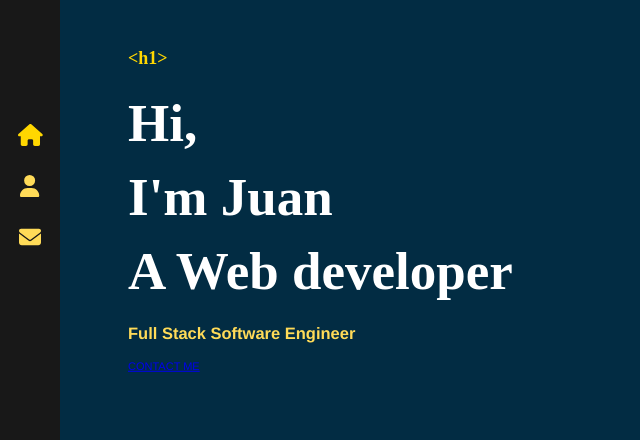
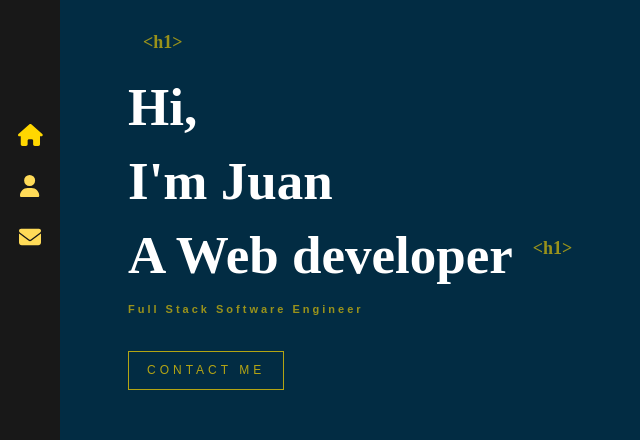
Before and after one commit to Ollerjuan/First-Portfolio, a React (Create React App) app in the folder react-portfolio/: page / in a window 1280 px wide. Shown: the part 170-610 px from the top of the page, without its empty margins (0-640 px from the left). Built offline with nearby package versions, Linux system fonts and the light colour scheme.

Commit message:
adding animation

```diff
--- /dev/null
+++ b/react-portfolio/src/components/AnimatedLetters/index.js
@@ -0,0 +1,16 @@
+import './index.scss'
+
+const AnimatedLetters = ({ letterClass, strArray, idx}) => {
+    return (
+        <span>
+            {
+                strArray.map((char, i) => (
+                    <span key={char + i} className={`${letterClass} _${i+idx} `}>
+                    {char}
+                    </span>
+                ))
+            }
+        </span>
+    )
+}
+export default AnimatedLetters
--- a/react-portfolio/src/components/Home/index.js
+++ b/react-portfolio/src/components/Home/index.js
@@ -1,13 +1,30 @@
 import { Link } from "react-router-dom";
 import './index.scss'
+import React, { useState } from 'react'
+import AnimatedLetters from "../AnimatedLetters";
 
 const Home = () => {
+    const [ letterClass, setLetterClass] = useState ('text-animate')
+    const nameArray = ['J','u','a','n']
+    const jobArray = ['A','','W','','e','b','d','e','v','e','l','o','p','e','r']
+
+
+
     return (
         <div className="container home-page">
             <div className="text-zone">
-                <h1> Hi, <br/> I'm Juan
+                <h1> <span className={letterClass}>H</span>
+            <span className={`${letterClass} _12`}>i,</span>
+            <br />
+            <span className={`${letterClass} _13`}>I</span>
+            <span className={`${letterClass} _14`}>'m </span>
+
                 {/* <img src={'https://i.imgur.com/PBrDrES.png'} alt="developer" /> */}
-
+                <AnimatedLetters
+              letterClass={letterClass}
+              strArray={nameArray}
+              idx={15}
+            />
                 <br />
                 A Web developer
                 </h1>
--- a/react-portfolio/src/components/Home/index.scss
+++ b/react-portfolio/src/components/Home/index.scss
@@ -17,18 +17,55 @@
 
     &:before{
         content: '<h1>';
-        font-family: 'La Belle Aurore';
+        font-family: 'La Belle Aurore', cursive;
         color: #ffd700;
         font-size: 18px;
         position: absolute;
         margin-top:-40px;
+        left: 15px;
+        opacity: 0.6;
 
 
     }
-
-    img{
-        width: 82px;
-        border: 1px solid;
+    &:after{
+        content: '<h1>';
+        font-family: 'La Belle Aurore', cursive;
+        color: #ffd700;
+        font-size: 18px;
+        position: absolute;
+        margin-top: 18px;
+        margin-left: 20px;
+        animation: fadeIn 1.7s backwards;
+        opacity: 0.6;
     }
     }
+    h2{
+        color: #ffd700;
+        opacity: .6;
+        font-weight: 4000;
+        font-size: 11px;
+        font-family: sans-serif;
+        letter-spacing: 3px;
+        animation: fadeIn 1s 1,8s backwards;
+
+    }
+    .flat-button{
+        color: #ffd700;
+        font-size: 12px;
+        font-weight: 400;
+        letter-spacing: 4px;
+        font-family: sans-serif;
+        text-decoration: none;
+        padding: 10px 18px;
+        border: 1px solid #ffd700;
+        margin-top: 25px;
+        float: left;
+        animation: fadeIn 1s 1.8s backwards;
+        opacity: .7;
+    }
+    .flat-button:hover {
+        background-color: #ffd700;
+        color:black;
+
+    }
 }
```
Also changed, not shown: react-portfolio/src/components/AnimatedLetters/index.scss (added).
